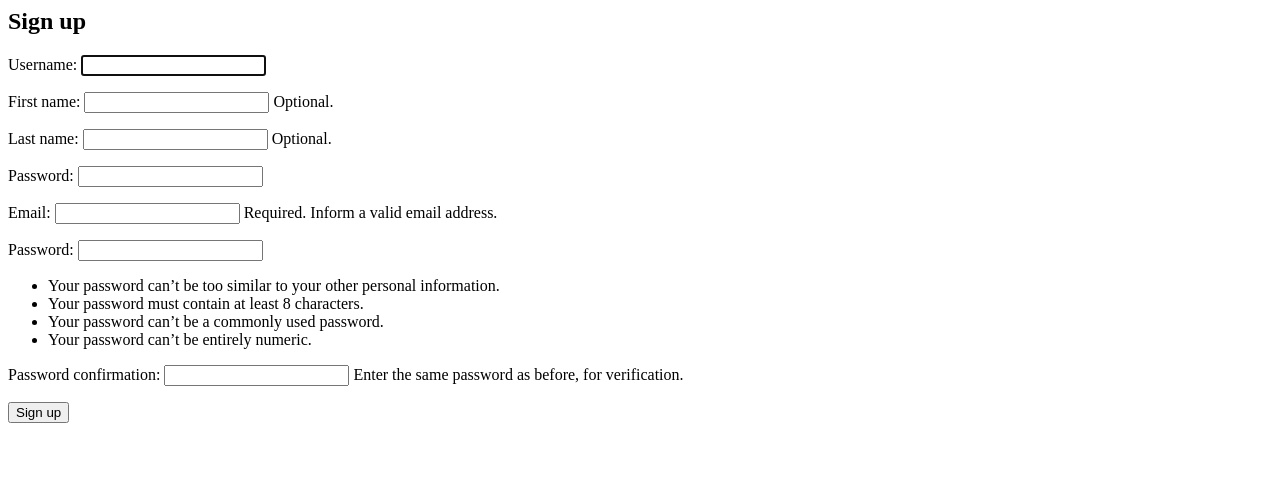
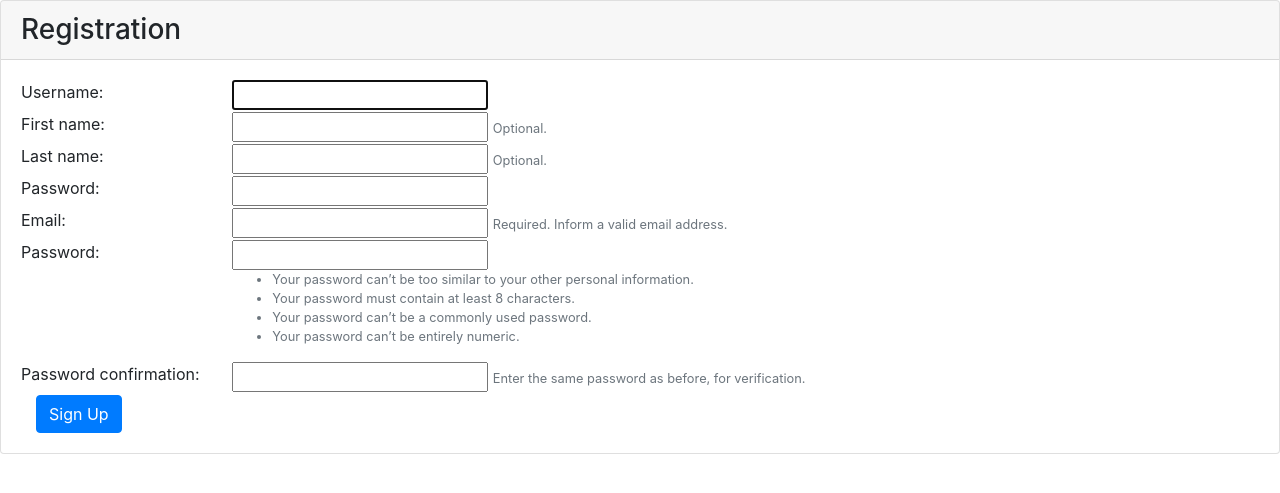
Before and after one commit to parthshihora/rentezy, a Django app: page /signup/ in a window 1280 px wide. Shown: the top 493 px of the page. Run offline with Django 3.2, Linux system fonts and the light colour scheme; some libraries are stand-ins or nearby versions.

Commit message:
after registration page

```diff
--- a/mysite/settings.py
+++ b/mysite/settings.py
@@ -38,6 +38,7 @@ INSTALLED_APPS = [
     'django.contrib.messages',
     'django.contrib.staticfiles',
     'team6',
+    'bootstrap4',
 ]
 
 MIDDLEWARE = [
--- a/team6/templates/signup.html
+++ b/team6/templates/signup.html
@@ -1,8 +1,112 @@
+{% load bootstrap4 %}
+{% load staticfiles	%}
+
+<!DOCTYPE html PUBLIC "-//W3C//DTD HTML 4.01 Transitional//EN" "http://www.w3.org/TR/html4/loose.dtd">
+
+<html lang="en">
+	<head>
+
+		<meta name="viewport" content="width=device-width, initial-scale=1, shrink-to-fit=no">
+		<meta charset="utf-8">
+		<link rel="stylesheet" href="https://maxcdn.bootstrapcdn.com/bootstrap/4.0.0/css/bootstrap.min.css">
+		<link rel="stylesheet" href="{% static 'css/main.css' %}">
+		<script src="https://ajax.googleapis.com/ajax/libs/jquery/3.3.1/jquery.min.js"></script>
+  		<script src="https://cdnjs.cloudflare.com/ajax/libs/popper.js/1.12.9/umd/popper.min.js"></script>
+  		<script src="https://maxcdn.bootstrapcdn.com/bootstrap/4.0.0/js/bootstrap.min.js"></script>
+
+  		<style type="text/css">
+
+
+  		</style>
+
+	</head>
+
+	<body>
+		<div class="card card-outline secondary">
+			<div class="card-header">
+				<h3 class = "mb-0"> Registration </h3>
+			</div>
+
+			<div class="card-body">
+						<form class="form-horizontal" method="post">
+								{% csrf_token %}
+
+							        {% for field in form %}
+							            {% if field.errors %}
+							                <div class="control-group error row">
+							                    <label class="control-label col-sm-2">{{ field.label }}:</label>
+							                    <div class="controls col-sm-10">{{ field }}
+							                        <small class="help-inline text-muted">
+							                            {% for error in  field.errors %}{{ error }}{% endfor %}
+							                        </small>
+							                    </div>
+							                </div>
+							            {% else %}
+							                <div class="control-group row">
+							                    <label class="control-label col-sm-2">{{ field.label }}:</label>
+							                    <div class="controls col-sm-10">{{ field }}
+							                        {% if field.help_text %}
+							                            <small class="help-inline text-muted">{{ field.help_text }}</small>
+							                        {% endif %}
+							                    </div>
+							                </div>
+							            {% endif %}
+							        {% endfor %}
+							    <div class="col-sm-2"></div>
+						        <div class="col-sm-10"><button type="submit" class="btn btn-primary" >Sign Up</button></div>
+							</form>
+
+			</div>
+		</div>
+
+	</body>
+</html>
+
+
+
+<!--
+
+{% load bootstrap4 %}
+
 {% block content %}
   <h2>Sign up</h2>
-  <form method="post">
-    {% csrf_token %}		<!--Do not delete -->
-    {{ form.as_p }}
-    <button type="submit">Sign up</button>
+
+
+<form method="post">
+    {% csrf_token %}				Do not delete
+	{% bootstrap_form form %}
+	{{ form.as_p }}
+
+	<form class="form-horizontal" method="post">
+			{% csrf_token %}
+		    <fieldset>
+		        <legend>{{ title }}</legend>
+		        {% for field in form %}
+		            {% if field.errors %}
+		                <div class="control-group error">
+		                    <label class="control-label">{{ field.label }}:</label>
+		                    <div class="controls">{{ field }}
+		                        <span class="help-inline">
+		                            {% for error in  field.errors %}{{ error }}{% endfor %}
+		                        </span>
+		                    </div>
+		                </div>
+		            {% else %}
+		                <div class="control-group">
+		                    <label class="control-label">{{ field.label }}:</label>
+		                    <div class="controls">{{ field }}
+		                        {% if field.help_text %}
+		                            <p class="help-inline"><small>{{ field.help_text }}</small></p>
+		                        {% endif %}
+		                    </div>
+		                </div>
+		            {% endif %}
+		        {% endfor %}
+		    </fieldset>
+	        <button type="submit" class="btn btn-primary" >Sign Up</button>
+		</form>
+
+
+	<button type="submit">Sign up</button>
   </form>
-{% endblock %}
+{% endblock %}-->
```
Also changed, not shown: db.sqlite3, 1 other file.
